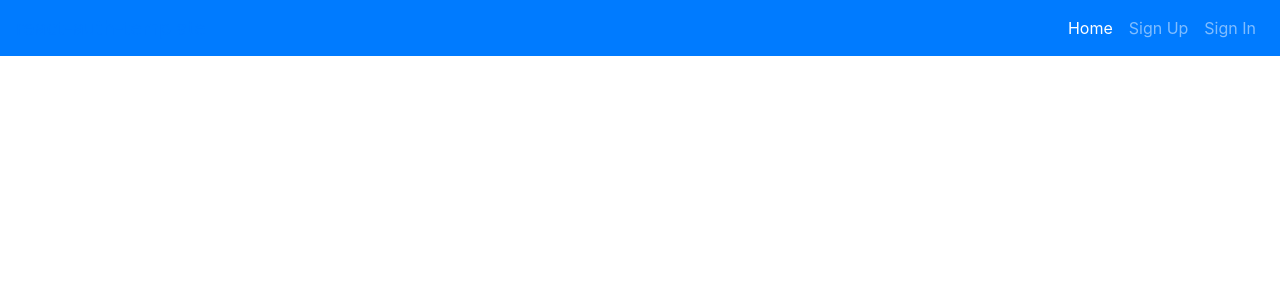
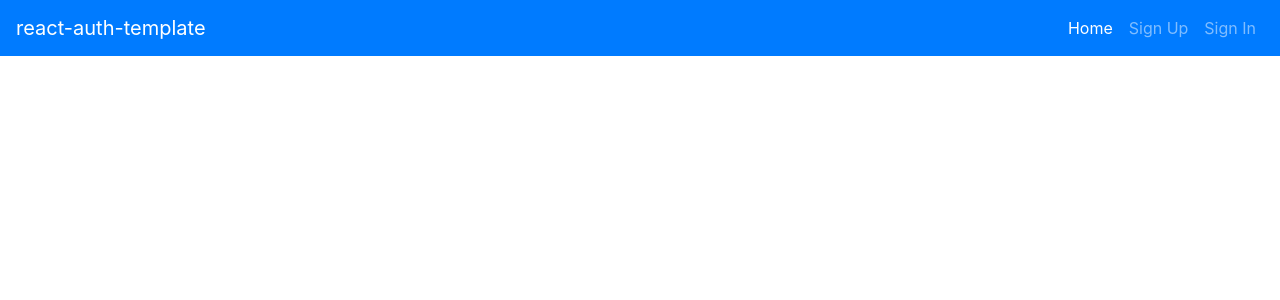
Before and after one commit to benjenkinsv95/browser-router-test, a React app: page / in a window 1280 px wide. Shown: the top 300 px of the page. Built offline with nearby package versions, Linux system fonts and the light colour scheme.

Commit message:
Make sure logo is still white

```diff
--- a/src/components/Header/Header.js
+++ b/src/components/Header/Header.js
@@ -26,7 +26,7 @@ const alwaysOptions = (
 const Header = ({ user }) => (
   <Navbar bg="primary" variant="dark" expand="md">
     <Navbar.Brand>
-      <Link to='/'>react-auth-template</Link>
+      <Link to='/' style={{ color: '#FFF' }}>react-auth-template</Link>
     </Navbar.Brand>
     <Navbar.Toggle aria-controls="basic-navbar-nav" />
     <Navbar.Collapse id="basic-navbar-nav">
```
